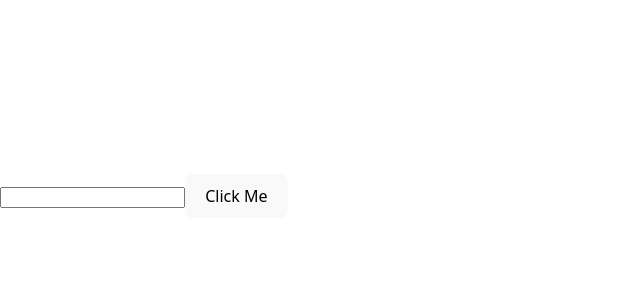
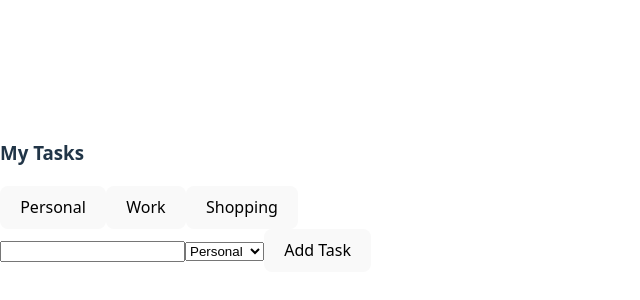
Before and after one commit to shanaczane/TaskFlow, a React (Vite) app: page / in a window 1280 px wide. Shown: the part 196-496 px from the top of the page, without its empty margins (0-640 px from the left). Built offline with nearby package versions, Linux system fonts and the light colour scheme.

Commit message:
feat: add category filtering and localStorage persistence to todo list

```diff
--- a/src/App.jsx
+++ b/src/App.jsx
@@ -1,24 +1,41 @@
-import { useState } from "react";
+import { useEffect, useState } from "react";
 
-//Create Input Box = done
-//Create Button make that button add task to list = done
-//display list of tasks = done
-//add checkbox to list of task = done
-//add delete button for each task = done
-//make input clear after adding task = done
+//prevent adding empty task = done
+// make completed task look different (strikthrough/gray) = done
+//add date to each task = done
+// save tasks to localstorage = done
 
 function App() {
   const [inputValue, setInputValue] = useState("");
-  const [tasks, setTasks] = useState([]);
+  const [selectedCategory, setSelectedCategory] = useState("Personal");
+  const [currentView, setCurrentView] = useState("Personal");
+
+  const [tasks, setTasks] = useState(() => {
+    const saved = localStorage.getItem("tasks");
+    return saved ? JSON.parse(saved) : [];
+  });
+
+  useEffect(() => {
+    localStorage.setItem("tasks", JSON.stringify(tasks));
+  });
 
   const handleChange = (event) => {
     setInputValue(event.target.value);
   };
 
   const handleClick = () => {
+    if (inputValue.trim() === "") {
+      return;
+    }
     setTasks([
       ...tasks,
-      { id: Date.now(), text: inputValue, completed: false },
+      {
+        id: Date.now(),
+        text: inputValue,
+        completed: false,
+        date: new Date().toISOString().split("T")[0],
+        category: selectedCategory,
+      },
     ]);
     setInputValue("");
   };
@@ -40,18 +57,42 @@ function App() {
 
   return (
     <div>
+      <div>
+        <h3> My Tasks</h3>
+        <button onClick={() => setCurrentView("Personal")}> Personal </button>
+        <button onClick={() => setCurrentView("Work")}> Work </button>
+        <button onClick={() => setCurrentView("Shopping")}> Shopping </button>
+      </div>
       <input type="text" value={inputValue} onChange={handleChange} />
-      <button onClick={handleClick}>Click Me</button>
+      <select
+        value={selectedCategory}
+        onChange={(e) => setSelectedCategory(e.target.value)}
+      >
+        <option value="Personal"> Personal </option>
+        <option value="Work"> Work </option>
+        <option value="Shopping"> Shopping </option>
+      </select>
 
+      <button onClick={handleClick}>Add Task</button>
       <ul>
-        {tasks.map((task) => (
-          <div key ={task.id}>
+        {tasks
+          .filter((task) => task.category === currentView)
+          .map((task) => (
+            <div key={task.id}>
               <input
                 type="checkbox"
                 checked={task.completed}
                 onChange={() => handleToggle(task.id)}
               />
+              <span
+                style={{
+                  textDecoration: task.completed ? "line-through" : "none",
+                  color: task.completed ? "gray" : "black",
+                }}
+              >
                 {task.text}
+              </span>
+              <small>({task.date})</small>
               <button onClick={() => handleDelete(task.id)}>Delete</button>
             </div>
           ))}
```
Lines whose indentation alone changed are shown as unchanged.
